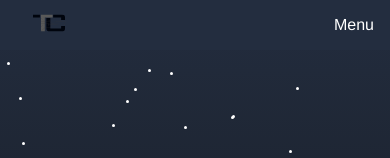
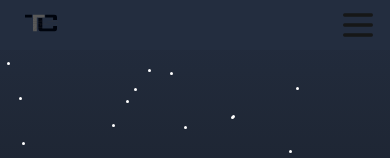
Before and after one commit to thiagosir/portfolio, a Vue app: page / in a window 390 px wide. Shown: the top 158 px of the page. Built offline with nearby package versions, Linux system fonts and the light colour scheme.

Commit message:
Responsivity updates

```diff
--- a/src/components/NavBar.vue
+++ b/src/components/NavBar.vue
@@ -10,7 +10,10 @@ export default {
       <img src="/src/assets/images/Icons/logo.svg" alt="Logo do site" class="img">
     </div>
     <div class="menu-style">
-      <a href="" class="menu">Menu</a>
+      <svg class="menu" width="40px" height="40px" viewBox="0 0 24 24" fill="white" xmlns="http://www.w3.org/2000/svg">
+        <path d="M4 6H20M4 12H20M4 18H20" stroke="#161717" stroke-width="2" stroke-linecap="round"
+          stroke-linejoin="round" />
+      </svg>
     </div>
     <ul class="nav">
       <li><a href="#aboutme" class="nav_text">Sobre</a></li>
@@ -78,7 +81,7 @@ export default {
   }
 
   .img {
-    margin: .5rem;
+    /* margin: .5rem; */
   }
 
   .menu {
@@ -86,8 +89,9 @@ export default {
     text-decoration: none;
     list-style-type: none;
     color: white;
-    margin: 1rem;
+    margin-right: 1.5rem;
     width: 100%;
+    cursor: pointer;
   }
 
 }
```
Also changed, not shown: src/assets/images/Icons/menuIcon.svg (added).
